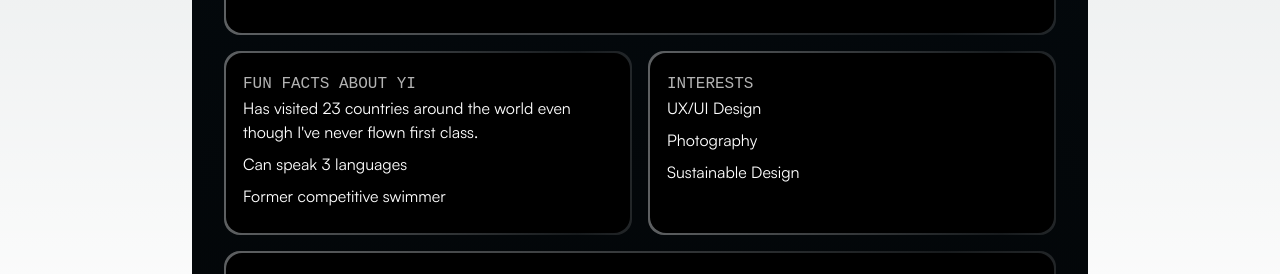
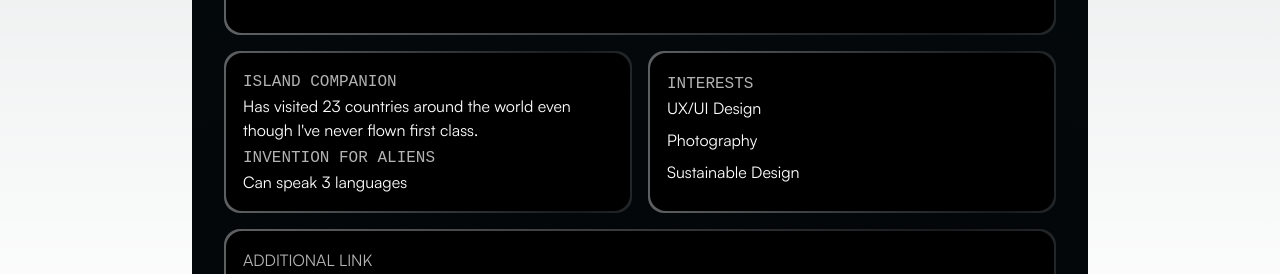
Before and after one commit to ubc-biztech/bt-web-v2, a Next.js app: page /companion/profile-temp/1 in a window 1280 px wide. Shown: the part 669-943 px from the top of the page. Built offline with nearby package versions, Linux system fonts and the light colour scheme; a web font is replaced by a local one; what aws-amplify would draw is missing.

Commit message:
updated fun facts to have proper header naming and profile name centering.

```diff
--- a/src/components/companion/blueprintProfiles/extraInfo.tsx
+++ b/src/components/companion/blueprintProfiles/extraInfo.tsx
@@ -49,7 +49,23 @@ const ExtraInfo: FC<{ userData: UserProfile }> = ({ userData }) => {
                 {/* Fun Facts */}
                 <AnimatedBorder className="w-full mb-3 sm:mb-4" innerClassName='h-full w-full'>
                     <div className="relative rounded-lg p-3 sm:p-4">
-                        <span className="text-xs sm:text-sm text-light-grey font-redhat mb-2 sm:mb-3">
+                        {userData?.funFacts[0] && (
+                            <div>
+                                <p className="text-xs sm:text-sm text-light-grey font-redhat ">
+                                    ISLAND COMPANION
+                                </p>
+                                <p className="text-xs sm:text-sm font-satoshi mb-1">{userData.funFacts[0]}</p>
+                            </div>
+                        )}
+                        {userData?.funFacts[1] && (
+                            <div>
+                                <p className="text-xs sm:text-sm text-light-grey font-redhat">
+                                    INVENTION FOR ALIENS
+                                </p>
+                                <p className="text-xs sm:text-sm font-satoshi">{userData.funFacts[1]}</p>
+                            </div>
+                        )}
+                        {/* <span className="text-xs sm:text-sm text-light-grey font-redhat mb-2 sm:mb-3">
                             FUN FACTS ABOUT {userData.name.split(' ')[0].toUpperCase()}
                         </span>
                         <ul className="list-inside">
@@ -58,7 +74,7 @@ const ExtraInfo: FC<{ userData: UserProfile }> = ({ userData }) => {
                                     {fact}
                                 </li>
                             ))}
-                        </ul>
+                        </ul> */}
                     </div>
                 </AnimatedBorder>
 
--- a/src/components/companion/blueprintProfiles/profileHeader.tsx
+++ b/src/components/companion/blueprintProfiles/profileHeader.tsx
@@ -24,7 +24,7 @@ const Profile: FC<ProfileProps> = ({ userData }) => {
                     {userData.name.split(' ').map((n: string) => n[0]).join('')}
                 </div>
             )}
-            <h5 className="text-xl sm:text-2xl text-white font-sans mb-1">{userData.name}</h5>
+            <h5 className="text-xl sm:text-2xl text-center text-white font-sans mb-1">{userData.name}</h5>
             <p className="text-xs sm:text-sm text-light-grey uppercase font-redhat">{userData.role}</p>
         </div>
     );
--- a/src/pages/companion/profile-temp/[externalUserId]/index.tsx
+++ b/src/pages/companion/profile-temp/[externalUserId]/index.tsx
@@ -108,10 +108,8 @@ const data1: UserProfile = {
     linkedIn: `linkedin.com/in/daniellee`,
     profilePicUrl: "https://hoopshype.com/wp-content/uploads/sites/92/2024/11/i_7b_e3_c7_lebron-james.png?w=1000&h=600&crop=1",
     funFacts: [
-        "Has visited 23 countries",
-        "Can speak 3 languages",
-        "Former competitive swimmer",
-
+        "Steve Jobs",
+        "Clap on clap off lights"
     ],
     interests: [
         "UX/UI Design",
```
